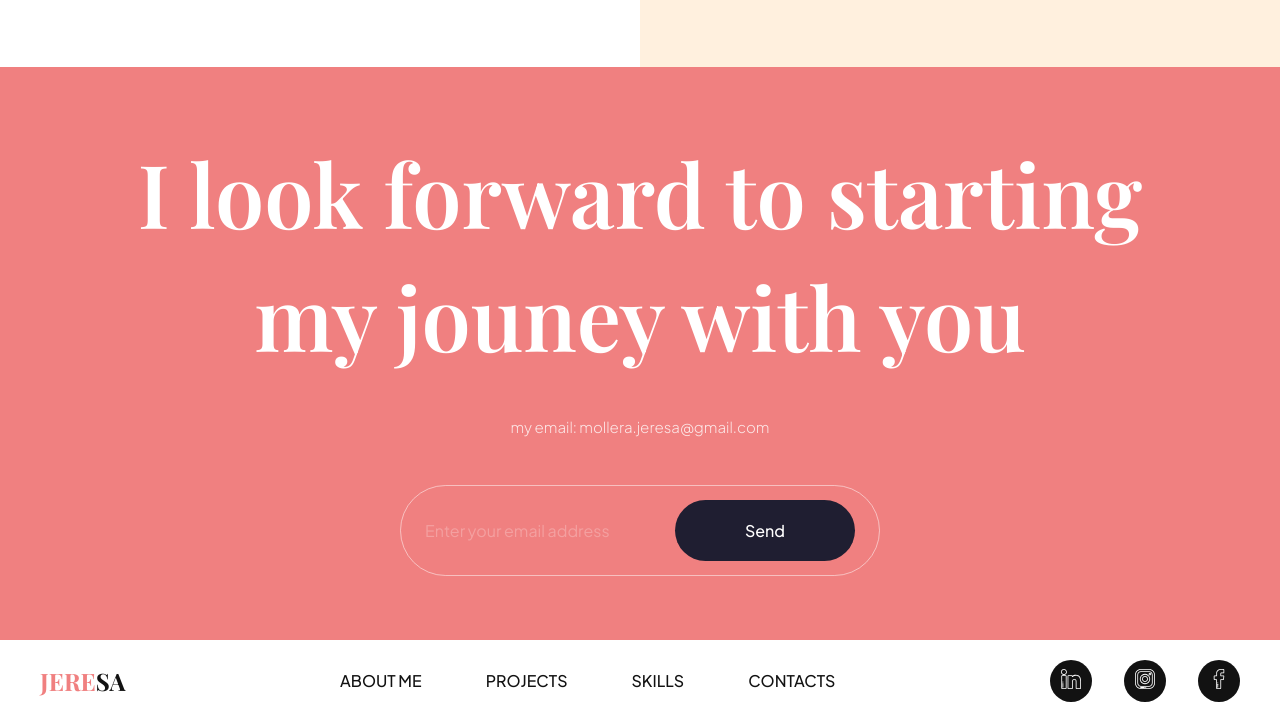
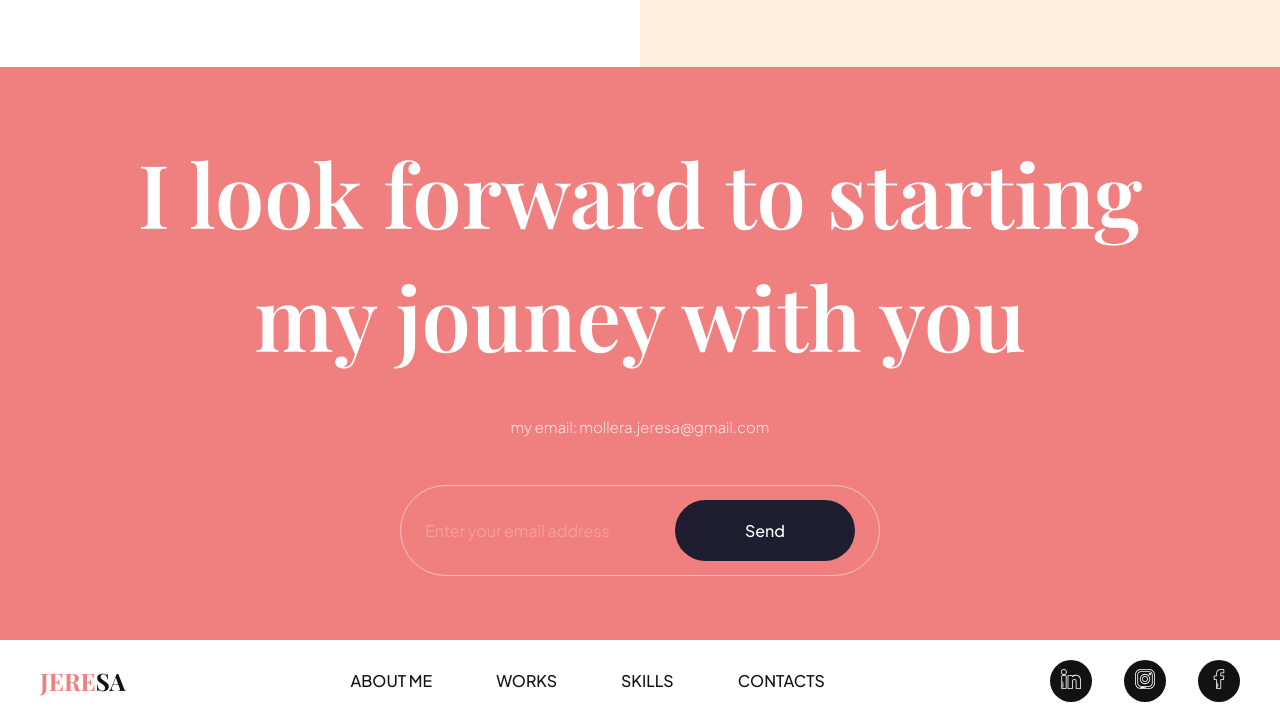
Before and after one commit to jrsmllr/jrsmllr.com, a plain HTML site: page index.html in a window 1280 px wide. Shown: the part 3897-4619 px from the top of the page. Drawn offline with nearby package versions, Linux system fonts and the light colour scheme.

Commit message:
Update index.html

```diff
--- a/index.html
+++ b/index.html
@@ -37,7 +37,7 @@
 
       <div class="header__menu-mobile" data-aos="fade-down">
         <li><a href="#about-me">About Me</a></li>
-        <li><a href="#projects">Projects</a></li>
+        <li><a href="#projects">Works</a></li>
         <li><a href="#skills">Skills</a></li>
         <li><a href="#email">Contacts</a></li>
       </ul>
@@ -433,7 +433,7 @@
 
     <ul class="footer__nav">
       <li><a href="#about-me">About Me</a></li>
-      <li><a href="#projects">Projects</a></li>
+      <li><a href="#projects">Works</a></li>
       <li><a href="#skills">Skills</a></li>
       <li><a href="#email">Contacts</a></li>
     </ul>
```
